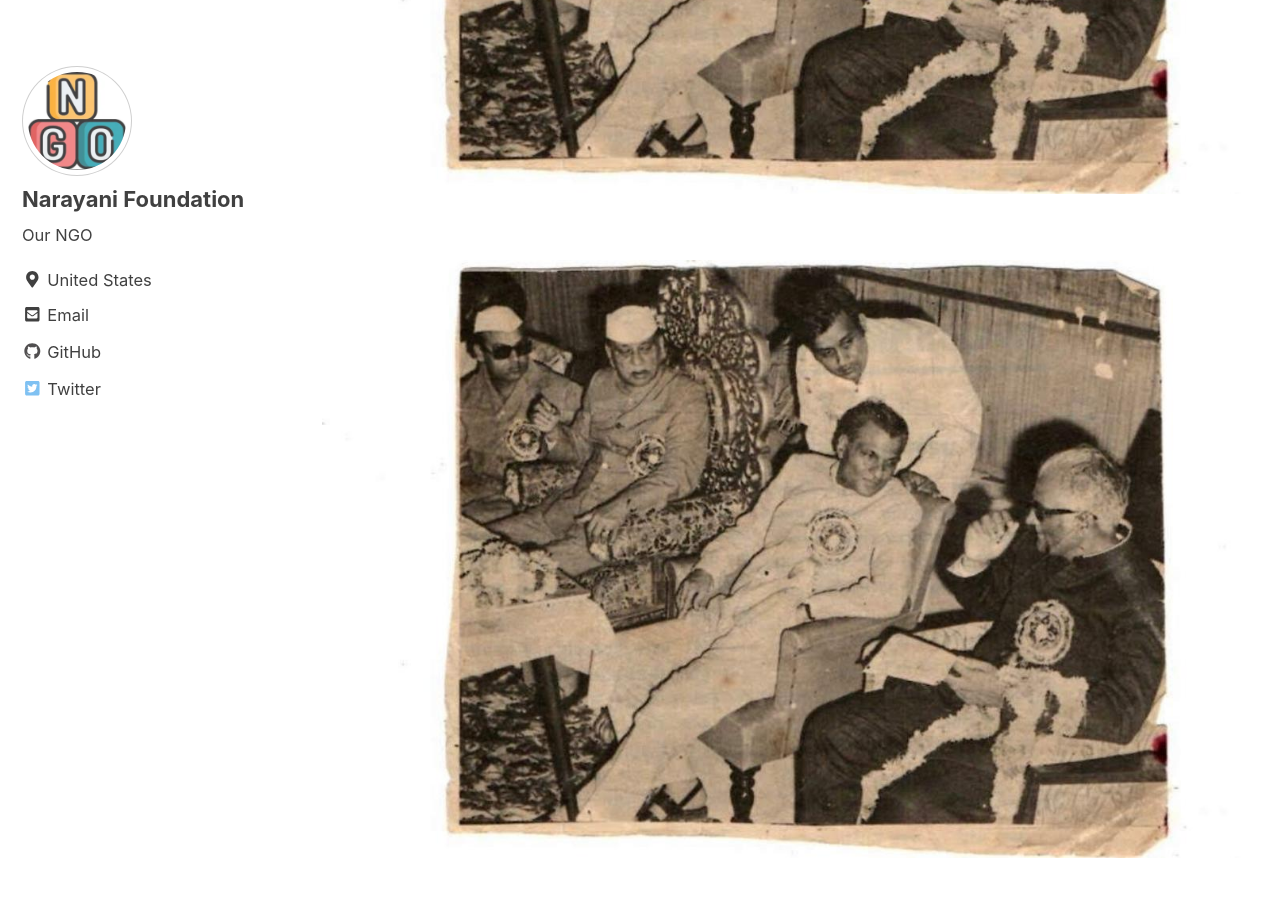
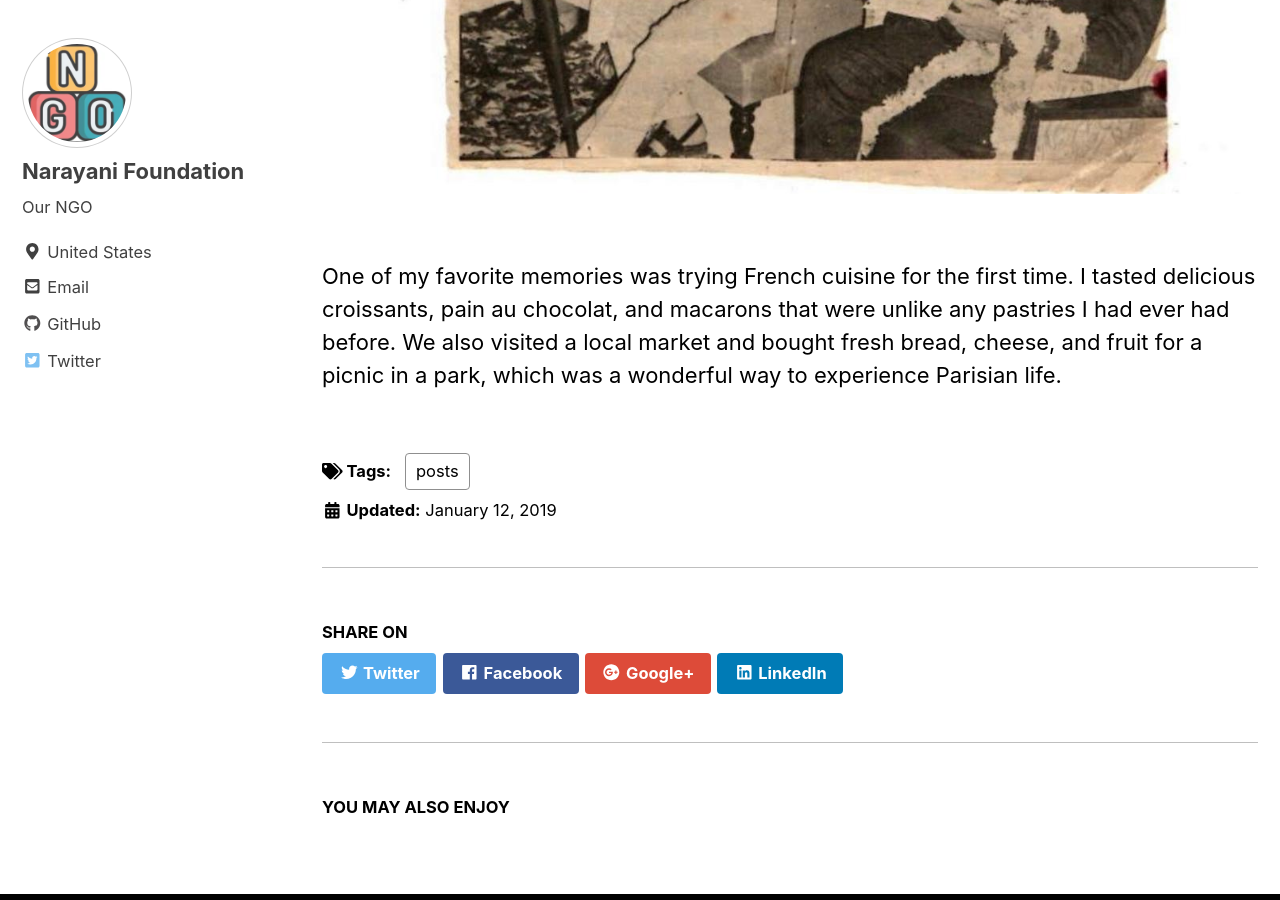
Before and after one commit to hajm0la/media, a Jekyll site: the page built from _posts/2022-03-21-media.md, in a window 1280 px wide and 900 px high, scrolled down 1501 px. Built offline with Jekyll 4.4.1, drawn with Linux system fonts in a browser that asks for light colours; cached includes are drawn as plain includes; nearby versions of some CDN libraries.

Commit message:
Update 2022-03-21-media.md

```diff
--- a/_posts/2022-03-21-media.md
+++ b/_posts/2022-03-21-media.md
@@ -13,14 +13,12 @@ My first trip was an incredible experience that I will never forget. I traveled
 
 
 <figure>
-  <img src="https://github.com/hajm0la/media/blob/main/assets/img1111.jpg" alt="this is a placeholder image">
-</figure>
-
-
-<figure>
-  <img src="/assets/img1111.jpg">
+  <img src="https://github.com/hajm0la/media/blob/main/assets/img1111.jpg">
 </figure>
 
 
 
+
+
+
 One of my favorite memories was trying French cuisine for the first time. I tasted delicious croissants, pain au chocolat, and macarons that were unlike any pastries I had ever had before. We also visited a local market and bought fresh bread, cheese, and fruit for a picnic in a park, which was a wonderful way to experience Parisian life.
```
